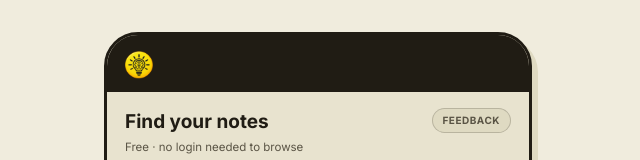
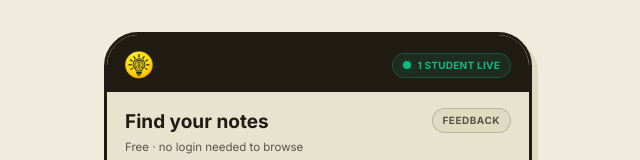
Before and after one commit to nagaraju-42/IgniteXT, a Next.js app: page / in a window 1280 px wide. Shown: the top 160 px of the page, without its empty margins (322-962 px from the left). Built offline with nearby package versions, Linux system fonts and the light colour scheme; no server answers; the database is empty.

Commit message:
feat: add real-time students live count with Supabase presence

```diff
--- a/src/app/layout.tsx
+++ b/src/app/layout.tsx
@@ -1,6 +1,7 @@
 import type { Metadata, Viewport } from "next";
 import { BottomNav } from "@/components/BottomNav";
 import { StudentGateModal } from "@/components/StudentGate";
+import { LiveCounter } from "@/components/LiveCounter";
 import "./globals.css";
 
 export const metadata: Metadata = {
@@ -39,8 +40,9 @@ export default function RootLayout({
         <div className="flex justify-center min-h-screen">
           <div className="w-full max-w-[428px] border-x-[3px] border-[var(--ink)] bg-[var(--paper-card)] flex flex-col shadow-[6px_6px_0_var(--paper-deep)] md:my-8 md:rounded-[34px] md:border-y-[3px] md:overflow-hidden relative">
             {/* App Top */}
-            <div className="px-[18px] pb-3 pt-4 flex items-center gap-[10px] border-b border-[var(--rule)] bg-[var(--ink)]">
+            <div className="px-[18px] pb-3 pt-4 flex items-center justify-between border-b border-[var(--rule)] bg-[var(--ink)]">
               <img src="/logo.png" alt="IgniteXT Logo" className="h-[28px] object-contain" />
+              <LiveCounter />
             </div>
 
             {/* Screen Content */}
--- /dev/null
+++ b/src/components/LiveCounter.tsx
@@ -0,0 +1,68 @@
+'use client';
+
+import { useEffect, useState } from 'react';
+import { createClient } from '@/lib/supabase/client';
+
+export function LiveCounter() {
+  const [count, setCount] = useState(1);
+  const [isOnline, setIsOnline] = useState(true);
+
+  useEffect(() => {
+    // Check initial online status
+    setIsOnline(navigator.onLine);
+    const handleOnline = () => setIsOnline(true);
+    const handleOffline = () => setIsOnline(false);
+    window.addEventListener('online', handleOnline);
+    window.addEventListener('offline', handleOffline);
+
+    if (!navigator.onLine) return;
+
+    const supabase = createClient();
+    const room = supabase.channel('global_room');
+
+    room
+      .on('presence', { event: 'sync' }, () => {
+        const newState = room.presenceState();
+        let total = 0;
+        for (const id in newState) {
+          total += newState[id].length;
+        }
+        setCount(Math.max(1, total));
+      })
+      .subscribe(async (status) => {
+        if (status === 'SUBSCRIBED') {
+          // Track this specific user session
+          await room.track({
+            online_at: new Date().toISOString()
+          });
+        }
+      });
+
+    return () => {
+      window.removeEventListener('online', handleOnline);
+      window.removeEventListener('offline', handleOffline);
+      supabase.removeChannel(room);
+    };
+  }, []);
+
+  if (!isOnline) {
+    return (
+      <div className="flex items-center gap-1.5 px-2.5 py-1 bg-[#2C2C2C] border border-[#404040] rounded-full">
+        <div className="w-2 h-2 rounded-full bg-[#808080]"></div>
+        <span className="text-[10px] font-bold text-[#A0A0A0] uppercase tracking-wide">Offline</span>
+      </div>
+    );
+  }
+
+  return (
+    <div className="flex items-center gap-1.5 px-2.5 py-1 bg-[#10b981]/10 border border-[#10b981]/30 rounded-full">
+      <div className="relative flex h-2 w-2">
+        <span className="animate-ping absolute inline-flex h-full w-full rounded-full bg-[#10b981] opacity-75"></span>
+        <span className="relative inline-flex rounded-full h-2 w-2 bg-[#10b981]"></span>
+      </div>
+      <span className="text-[10px] font-bold text-[#10b981] uppercase tracking-wide">
+        {count} {count === 1 ? 'Student' : 'Students'} Live
+      </span>
+    </div>
+  );
+}
```
